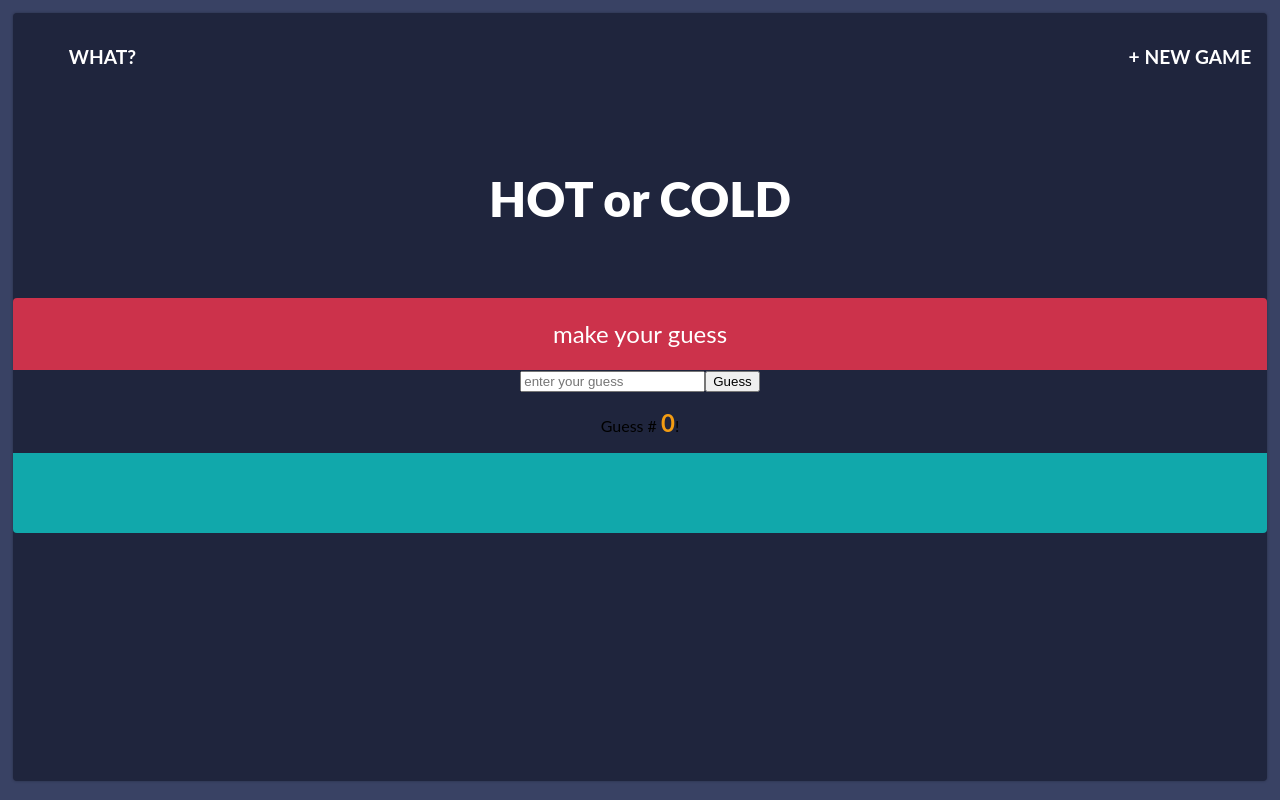
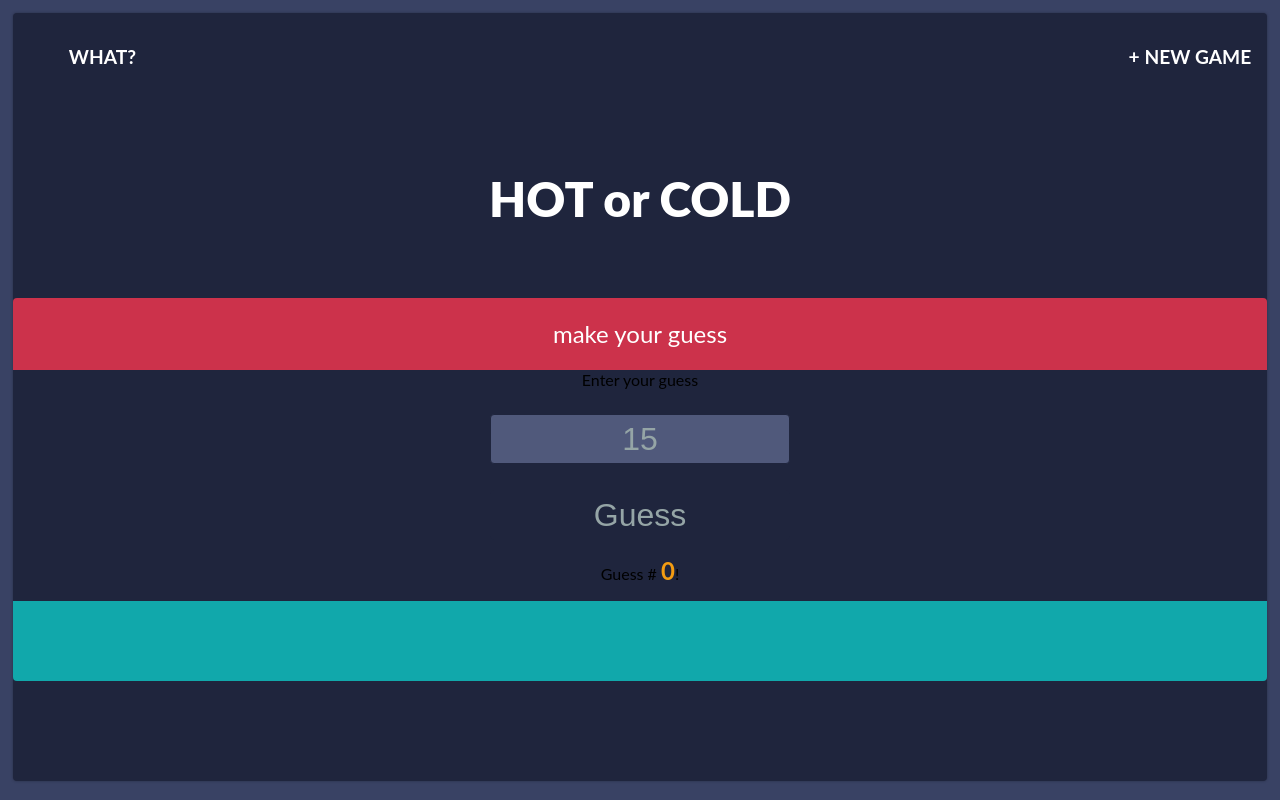
Before and after one commit to steffencrespo/hot-n-cold, a React (Create React App) app: page / in a window 1280 px wide. Built offline with nearby package versions, Linux system fonts and the light colour scheme.

Commit message:
fixes guess form className and inputs

```diff
--- /dev/null
+++ b/src/guess-form.css
@@ -0,0 +1,62 @@
+input {
+  width: 300px;
+  height: 50px;
+  display: block;
+  padding: 0.8em 0;
+  margin: 0.8em auto 0;
+  background: #50597b;
+  color: #fff;
+  border: solid 1px #1f253d;
+  -webkit-border-radius: 4px;
+  -moz-border-radius: 4px;
+  border-radius: 4px;
+}
+
+input.button {
+  background: #1F253D;
+  color: #95a5a6;
+  font-size: 2em;
+  padding: 0.2em;
+  -webkit-transition: background 1s ease-in-out;
+  -moz-transition: background 1s ease-in-out;
+  -ms-transition: background 1s ease-in-out;
+  -o-transition: background 1s ease-in-out;
+  transition: background 1s ease-in-out;
+}
+
+input.button:hover {
+  background: #e64c65;
+  color: #fff;
+  -webkit-transition: background 1s ease-in-out;
+  -moz-transition: background 1s ease-in-out;
+  -ms-transition: background 1s ease-in-out;
+  -o-transition: background 1s ease-in-out;
+  transition: background 1s ease-in-out;
+  cursor: pointer;
+}
+
+input.text {
+  text-align: center;
+  padding: 0.2em;
+  font-size: 2em;
+}
+
+input:focus {
+  outline: none !important;
+}
+
+::-webkit-input-placeholder {
+   color: #95a5a6;
+}
+
+:-moz-placeholder { /* Firefox 18- */
+   color: #95a5a6;
+}
+
+::-moz-placeholder {  /* Firefox 19+ */
+   color: #95a5a6;
+}
+
+:-ms-input-placeholder {
+   color: #95a5a6;
+}
--- a/src/guess-form.js
+++ b/src/guess-form.js
@@ -1,4 +1,6 @@
 import React, { Component } from 'react';
+
+import './guess-form.css'
 
 export default class GuessForm extends Component {
   onGuess(e) {
@@ -13,10 +15,11 @@ export default class GuessForm extends Component {
 
   render() {
       return (
-        <form className="guess-form" onSubmit={ e => this.onGuess(e) }>
-          <input type="number" className="guess-input" placeholder="enter your guess"
+        <form onSubmit={ e => this.onGuess(e) }>
+          <label htmlFor='userGuess'>Enter your guess</label>
+          <input type='text' name='userGuess' id='userGuess' className='text' placeholder={Math.round(Math.random() * 100)} required
             ref={ input => this.input = input} />
-          <button className="guess-button">Guess</button>
+          <input type='submit' id="guessButton" className="button" name="submit" value="Guess"/>
         </form>
       );
     }
```
